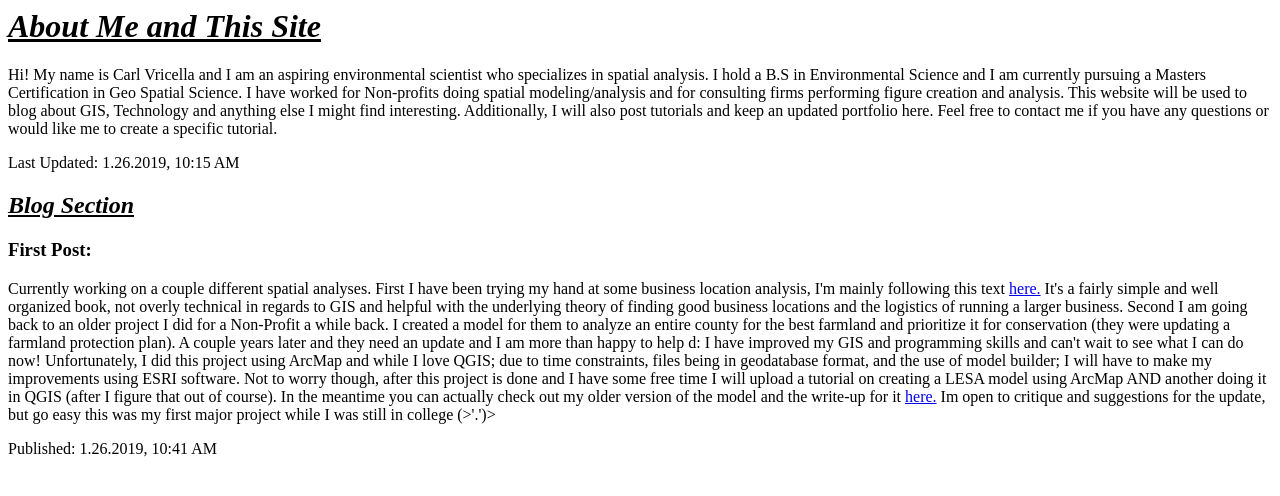
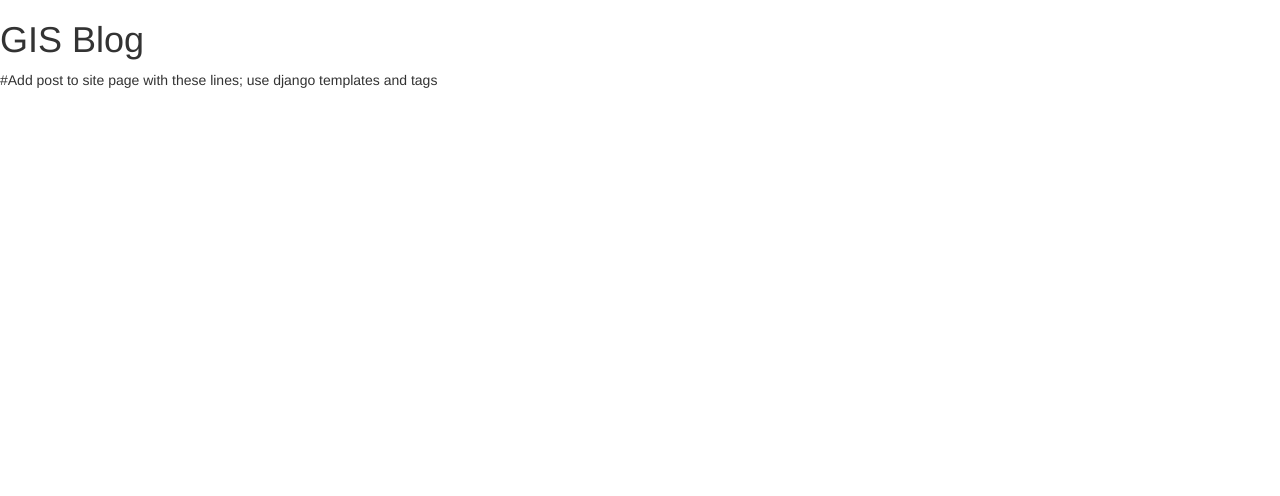
Before and after one commit to cvricella/my-first-blog, a Django app: page / in a window 1280 px wide. Shown: the top 496 px of the page. Run offline with Django 3.2, Linux system fonts and the light colour scheme; tables that the repository leaves empty hold one stand-in row (values such as "Sample post"); some libraries are stand-ins or nearby versions.

Commit message:
added css and cleaned up post_list

```diff
--- a/blog/templates/blog/post_list.html
+++ b/blog/templates/blog/post_list.html
@@ -1,47 +1,21 @@
 <html>
     <head>
-        <title>Vricella GIS and More!</title>
+        <link rel="stylesheet" href="//maxcdn.bootstrapcdn.com/bootstrap/3.2.0/css/bootstrap.min.css">
+        <link rel="stylesheet" href="//maxcdn.bootstrapcdn.com/bootstrap/3.2.0/css/bootstrap-theme.min.css">
+        <title> GIS Blog </title>
     </head>
     <body>
         <div>
-            <h1><em><u>About Me and This Site</em></u></h1>
-            <p> Hi! My name is Carl Vricella and I am an aspiring environmental scientist who specializes in spatial analysis. I hold a B.S in Environmental
-                Science and I am currently pursuing a Masters Certification in Geo Spatial Science. I have worked for Non-profits
-                doing spatial modeling/analysis and for consulting firms performing figure creation and analysis.
-                This website will be used to blog about GIS, Technology and anything else I might find interesting. Additionally,
-                I will also post tutorials and keep an updated portfolio here. Feel free to contact me if you have any
-                questions or would like me to create a specific tutorial. </p>
-            <p>Last Updated: 1.26.2019, 10:15 AM </p>
+            <h1> GIS Blog </h1>
         </div>
 
+#Add post to site page with these lines; use django templates and tags
+        {% for post in posts %}
         <div>
-            <h2><em><u>Blog Section</em></u></h2>
-            <h3>First Post:</h3>
-
-            <p>Currently working on a couple different spatial analyses. First I have been trying my hand at some business
-            location analysis, I'm mainly following this text
-            <a href="https://www.amazon.com/Business-Site-Selection-Location-Analysis/dp/0470191066/ref=sr_1_2?ie=UTF8&qid=1548516295&sr=8-2&keywords=Business+location+analysis">here.</a>
-            It's a fairly simple and well organized book, not overly technical in regards to GIS and helpful with the underlying
-            theory of finding good business locations and the logistics of running a larger business. Second I am going
-            back to an older project I did for a Non-Profit a while back. I created a model for them to analyze an entire
-            county for the best farmland and prioritize it for conservation (they were updating a farmland protection plan).
-            A couple years later and they need an update and I am more than happy to help d: I have improved my GIS and programming skills
-            and can't wait to see what I can do now! Unfortunately, I did this project using ArcMap and while I love
-            QGIS; due to time constraints, files being in geodatabase format, and the use of model builder; I will have to
-            make my improvements using ESRI software. Not to worry though, after this project is done and I have some free time
-                I will upload a tutorial on creating a LESA model using ArcMap AND another doing it in QGIS (after I figure that out of course).
-            In the meantime you can actually check out my older version of the model and the write-up for it
-            <a href="http://occainfo.org/wp-content/uploads/2017/06/Appendix-C_LESA.pdf">here.</a> Im open to critique and suggestions for the update, but go easy this was my first major project
-            while I was still in college (>'.')> </p>
-            <p>Published: 1.26.2019, 10:41 AM</p>
+            <h2>{{post.title}}:</h2>
+            <p>{{post.text|linebreaksbr}}</p>
+            <p>published: {{post.published_date}}</p>
         </div>
-
-        {% for posts in posts %}
-            <div>
-                <h3>{{posts.title}}:</h3>
-                <p>{{posts.text|linebreaksbr}}</p>
-                <p>published: {{posts.published_date}}</p>
-            </div>
-       {% endfor %}
+        {% endfor %}
     </body>
 </html>
```
Also changed, not shown: blog/static/css/blog.css (added).
